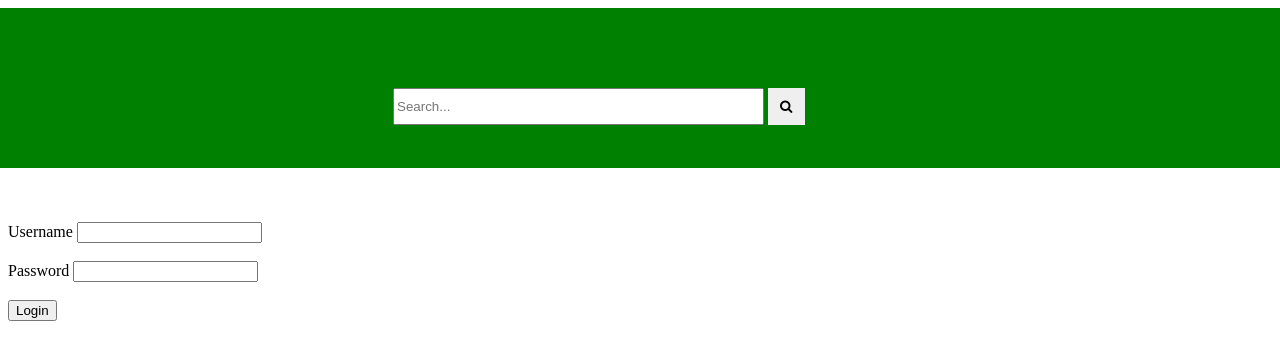
After one commit to AnTran1997/1512012_1512013_PTUDW, a web app: file pages/Login.html in a window 1280 px wide; the page is wider, and only the part inside the window is pictured. The commit adds this page. Shown: the top 360 px of that part. Run offline with its HTML, style and script files only (its server is not run), Linux system fonts and the light colour scheme.

Commit message:
Add Login form

```diff
--- a/assets/css/style.css
+++ b/assets/css/style.css
@@ -68,12 +68,20 @@
   margin: 0;
   padding: 0;
 }
-
   .header > .row > .col-sm-12 > form {
     position: relative;
     top: 10ch;
     left: 50ch;
 
+  }
+  .header > .row > .col-sm-12 a {
+    color: white;
+    position: relative;
+    top: 10ch;
+    left: 150ch;
+  }
+  .header > .row > .col-sm-12 a:hover {
+    background-color: slateblue;
   }
 
     #searchBar {
--- a/index.html
+++ b/index.html
@@ -18,6 +18,8 @@
                     <input type="text" placeholder="Search..." name="search" id="searchBar">
                     <button type="submit" id="searchBtn"><i class="fa fa-search"></i></button>
                 </form>
+                <a href="./pages/Login.html">Đăng nhập</a>
+
             </div>
         </div>
     </div>
--- /dev/null
+++ b/pages/Login.html
@@ -0,0 +1,45 @@
+<!DOCTYPE html>
+<html>
+<head>
+    <meta charset="utf-8" />
+    <meta http-equiv="X-UA-Compatible" content="IE=edge">
+    <title>Page Title</title>
+    <meta name="viewport" content="width=device-width, initial-scale=1">
+    <link rel="stylesheet" type="text/css" media="screen" href="./../assets/css/font-awesome.min.css" />
+    <link rel="stylesheet" type="text/css" media="screen" href="./../assets/css/style.css" />
+    <link rel="stylesheet" type="text/css" media="screen" href="./../assets/css/bootstrap-grid.min.css" />
+
+</head>
+<body>
+    <div class="header">
+        <div class="row">
+            <div class="col-sm-12">
+                <form action="#">
+                    <input type="text" placeholder="Search..." name="search" id="searchBar">
+                    <button type="submit" id="searchBtn"><i class="fa fa-search"></i></button>
+                </form>
+            </div>
+        </div>
+    </div>
+
+    <br><br><br>
+    <form action="#">
+        <label for="username">Username</label>
+        <input type="text" name="username"/><br><br>
+
+        <label for="password">Password</label>
+        <input type="password" name="password"><br><br>
+
+        <input type="submit" name="login" value="Login">
+    </form>
+
+
+
+
+
+
+
+
+    <script src="./assets/js/javaScript.js"></script>
+</body>
+</html>
```
Also changed, not shown: pages/SignUp.html (added).
